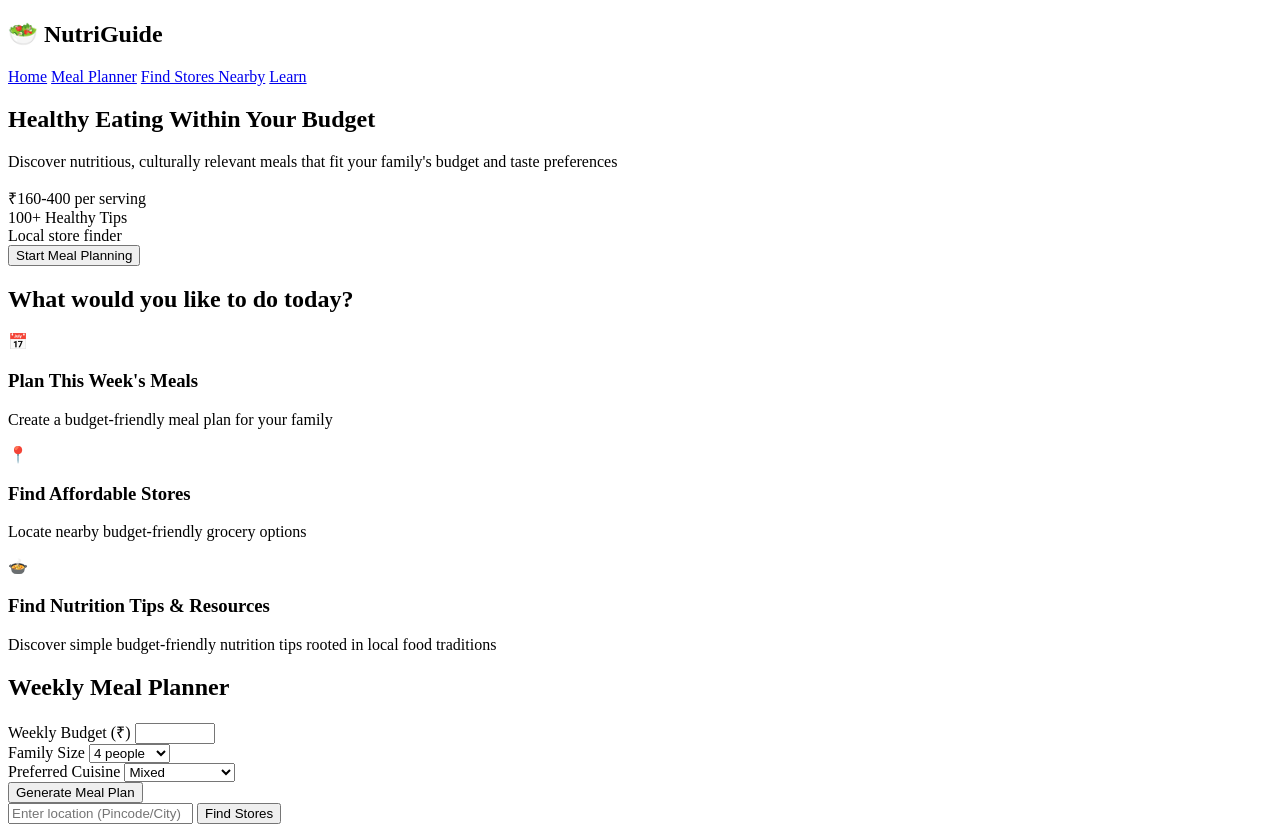
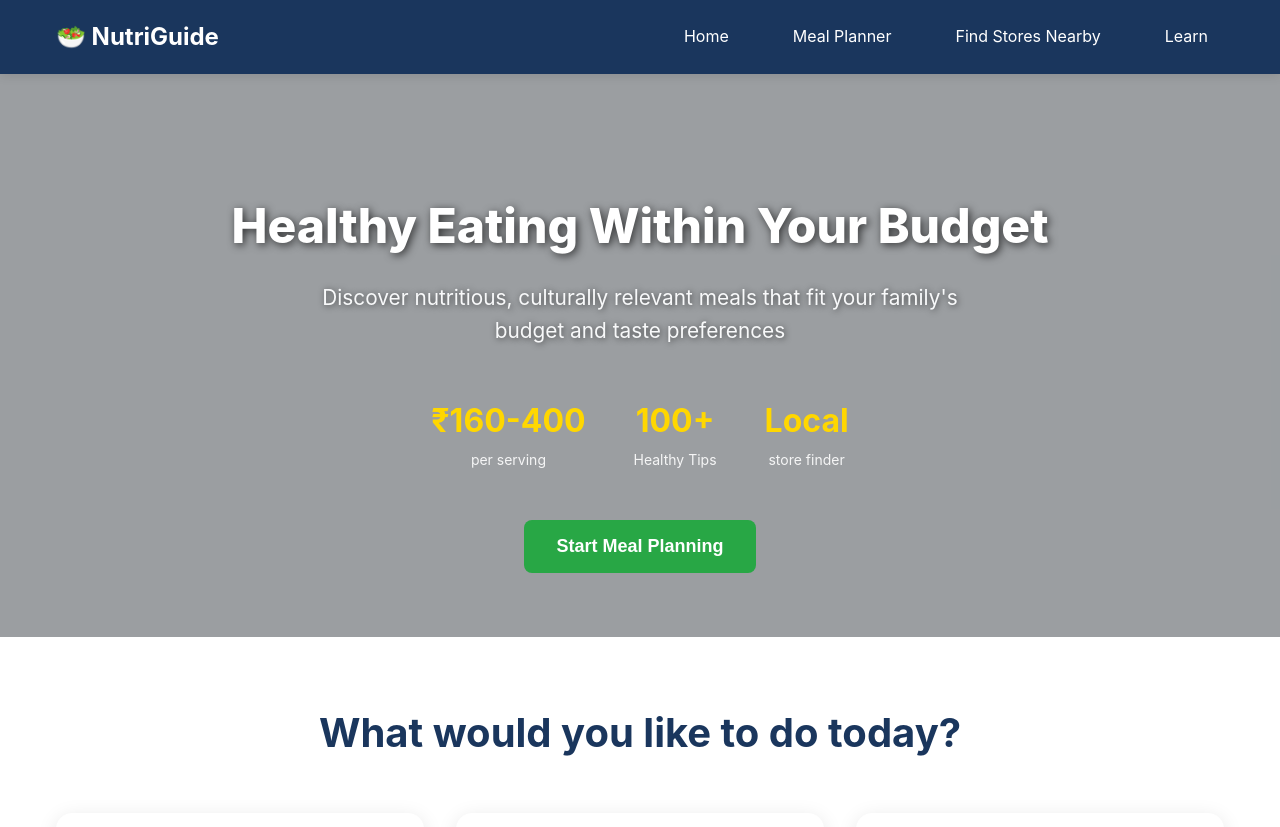
Before and after one commit to PathaSudeepthi/NutriGuide_WithinYourBudget, a plain HTML site: page index.html in a window 1280 px wide. Shown: the top 827 px of the page. Drawn offline with Linux system fonts and the light colour scheme.

Commit message:
Update index.html

```diff
--- a/index.html
+++ b/index.html
@@ -6,7 +6,7 @@
   <meta name="viewport" content="width=device-width, initial-scale=1.0" />
   <title>NutriGuide - Healthy Eating on a Budget</title>
   <meta name="description" content="Empowering low-income families to eat healthier within their budget with culturally relevant meal plans and local food resources">
-  <link rel="stylesheet" href="styles0.css">
+  <link rel="stylesheet" href="styles.css">
 </head>
 
 <body>
```
